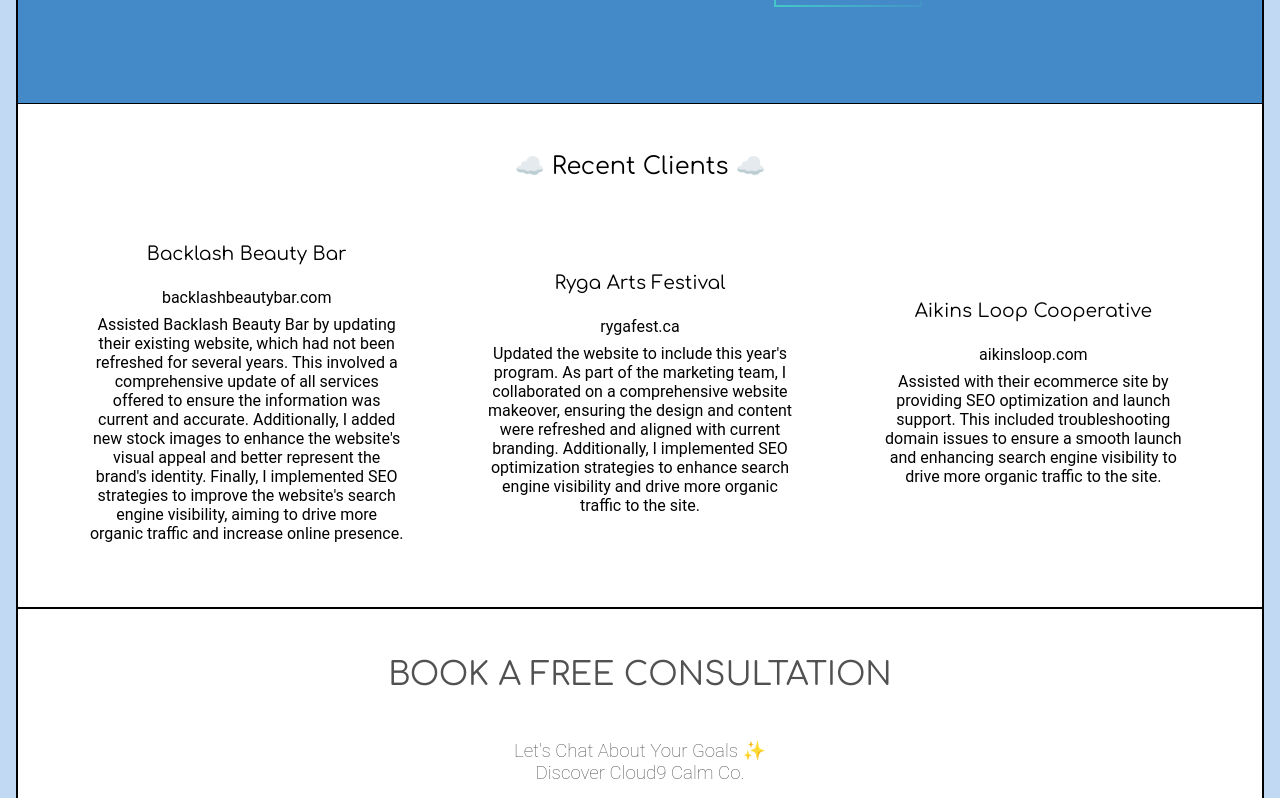
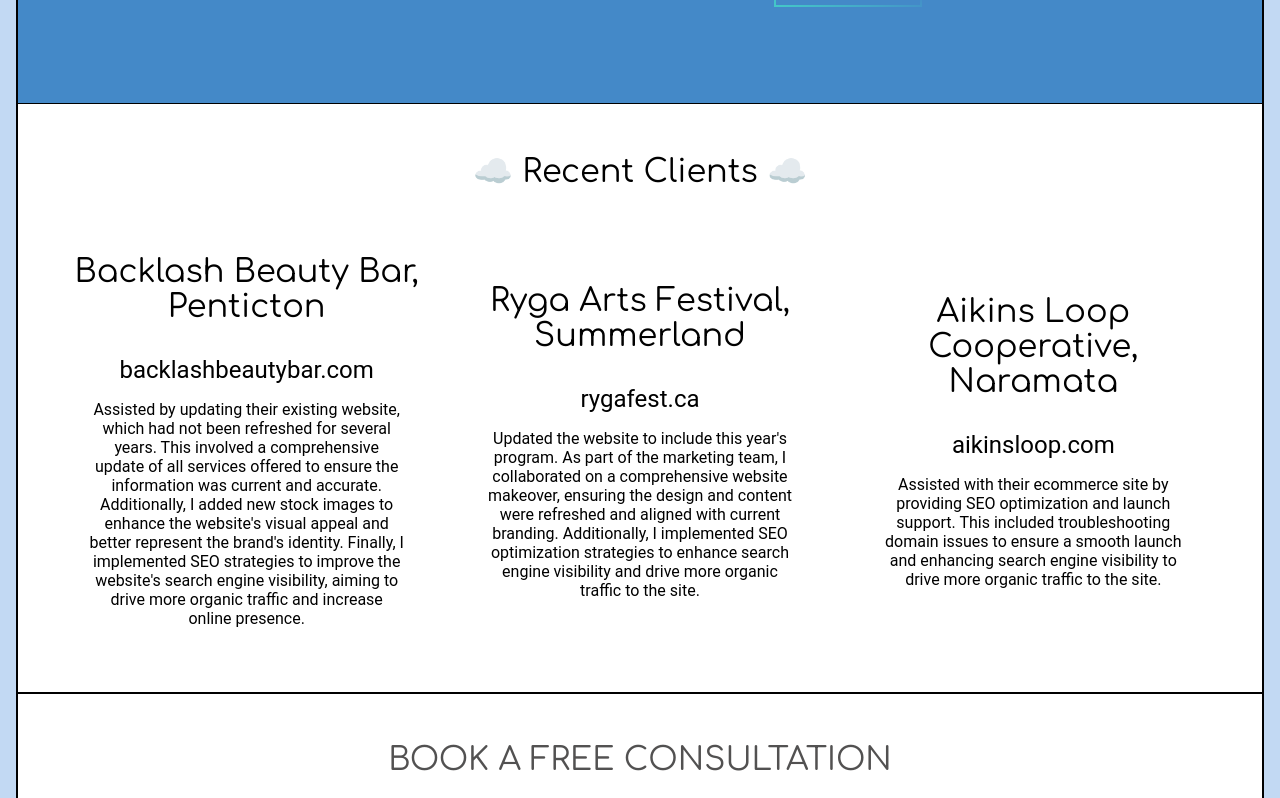
Before and after one commit to Cloud9Calm/cloud9-calm-website, a React (Create React App) app in the folder c9c-client/: page / in a window 1280 px wide. Shown: the part 4240-5038 px from the top of the page. Built offline with nearby package versions, Linux system fonts and the light colour scheme.

Commit message:
cosmetic updates

```diff
--- a/c9c-client/src/components/Clients/Clients.scss
+++ b/c9c-client/src/components/Clients/Clients.scss
@@ -13,6 +13,9 @@
         font-family: $c9c-main-font;
         margin: 0;
         padding: 1rem;
+            @include tablet {
+                font-size: 2rem;
+            }
     }
 
     &__list {
@@ -34,12 +37,19 @@
         font-family: $c9c-main-font;
         margin: 0;
         padding: 1rem;
+            @include tablet {
+                font-size: 2rem;
+            }
     }
 
     &__website {
         text-decoration: none;
         margin: 0;
         padding: .5rem;
+            @include tablet {
+                font-size: 1.5rem;
+                padding: 1rem;
+            }
     }
 
     &__job-task {
--- a/c9c-client/src/components/Contact/Contact.scss
+++ b/c9c-client/src/components/Contact/Contact.scss
@@ -13,6 +13,7 @@
         color: $c9c-secondary-color;
         text-transform: uppercase;
         margin: 3rem;
+        text-align: center;
     }
 
     &__sub-title,
--- a/c9c-client/src/data/clients.json
+++ b/c9c-client/src/data/clients.json
@@ -1,17 +1,17 @@
 {
     "clients": [
         {
-            "companyName": "Backlash Beauty Bar",
+            "companyName": "Backlash Beauty Bar, Penticton",
             "website": "backlashbeautybar.com",
-            "jobTask": "Assisted Backlash Beauty Bar by updating their existing website, which had not been refreshed for several years. This involved a comprehensive update of all services offered to ensure the information was current and accurate. Additionally, I added new stock images to enhance the website's visual appeal and better represent the brand's identity. Finally, I implemented SEO strategies to improve the website's search engine visibility, aiming to drive more organic traffic and increase online presence."
+            "jobTask": "Assisted by updating their existing website, which had not been refreshed for several years. This involved a comprehensive update of all services offered to ensure the information was current and accurate. Additionally, I added new stock images to enhance the website's visual appeal and better represent the brand's identity. Finally, I implemented SEO strategies to improve the website's search engine visibility, aiming to drive more organic traffic and increase online presence."
         },
         {
-            "companyName": "Ryga Arts Festival",
+            "companyName": "Ryga Arts Festival, Summerland",
             "website": "rygafest.ca",
             "jobTask": "Updated the website to include this year's program. As part of the marketing team, I collaborated on a comprehensive website makeover, ensuring the design and content were refreshed and aligned with current branding. Additionally, I implemented SEO optimization strategies to enhance search engine visibility and drive more organic traffic to the site."
         },
         {
-            "companyName": "Aikins Loop Cooperative",
+            "companyName": "Aikins Loop Cooperative, Naramata",
             "website": "aikinsloop.com",
             "jobTask": "Assisted with their ecommerce site by providing SEO optimization and launch support. This included troubleshooting domain issues to ensure a smooth launch and enhancing search engine visibility to drive more organic traffic to the site."
         }
```
